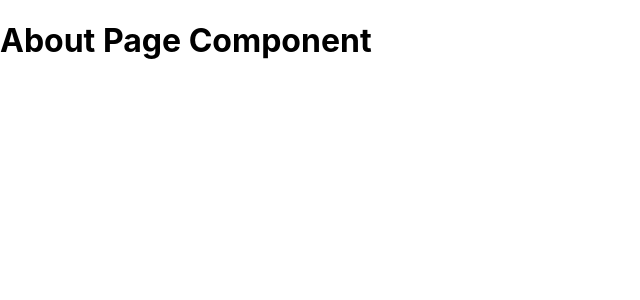
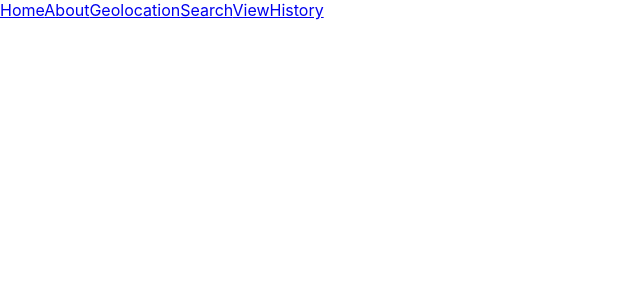
Before and after one commit to Bridgeot/weatheria-app, a React (Create React App) app: page / in a window 1280 px wide. Shown: the top 300 px of the page, without its empty margins (0-640 px from the left). Built offline with nearby package versions, Linux system fonts and the light colour scheme.

Commit message:
import header component and change About route path

```diff
--- a/src/components/App/App.js
+++ b/src/components/App/App.js
@@ -5,15 +5,20 @@ import Geolocation from '../../pages/Geolocation/Geolocation';
 import Search from '../../pages/Search/Search';
 import ViewHistory from '../../pages/ViewHistory/ViewHistory';
 
+import Header from '../Header/Header';
+
 function App() {
   return (
     <div className='App'>
-      <Routes>
-        <Route path='/' element={<About />} />
-        <Route path='/geolocation' element={<Geolocation />} />
-        <Route path='/search' element={<Search />} />
-        <Route path='/viewhistory' element={<ViewHistory />} />
-      </Routes>
+      <Header />
+      <main className='container'>
+        <Routes>
+          <Route path='/about' element={<About />} />
+          <Route path='/geolocation' element={<Geolocation />} />
+          <Route path='/search' element={<Search />} />
+          <Route path='/viewhistory' element={<ViewHistory />} />
+        </Routes>
+      </main>
     </div>
   );
 }
```
